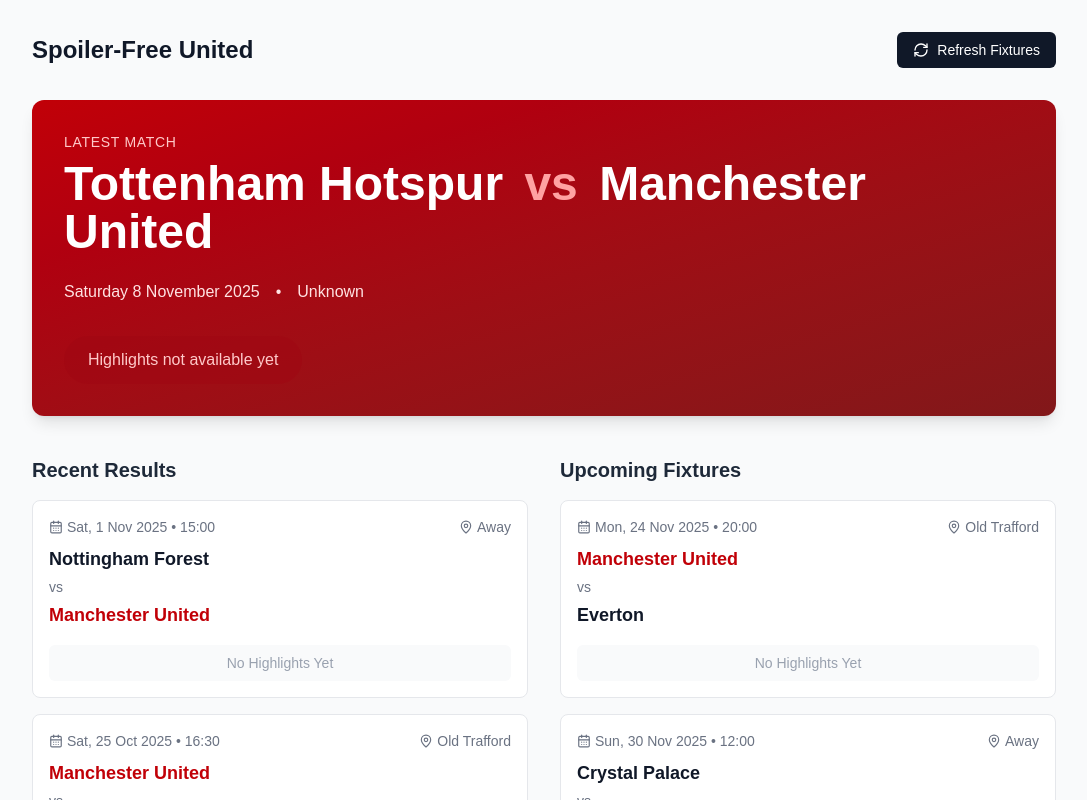
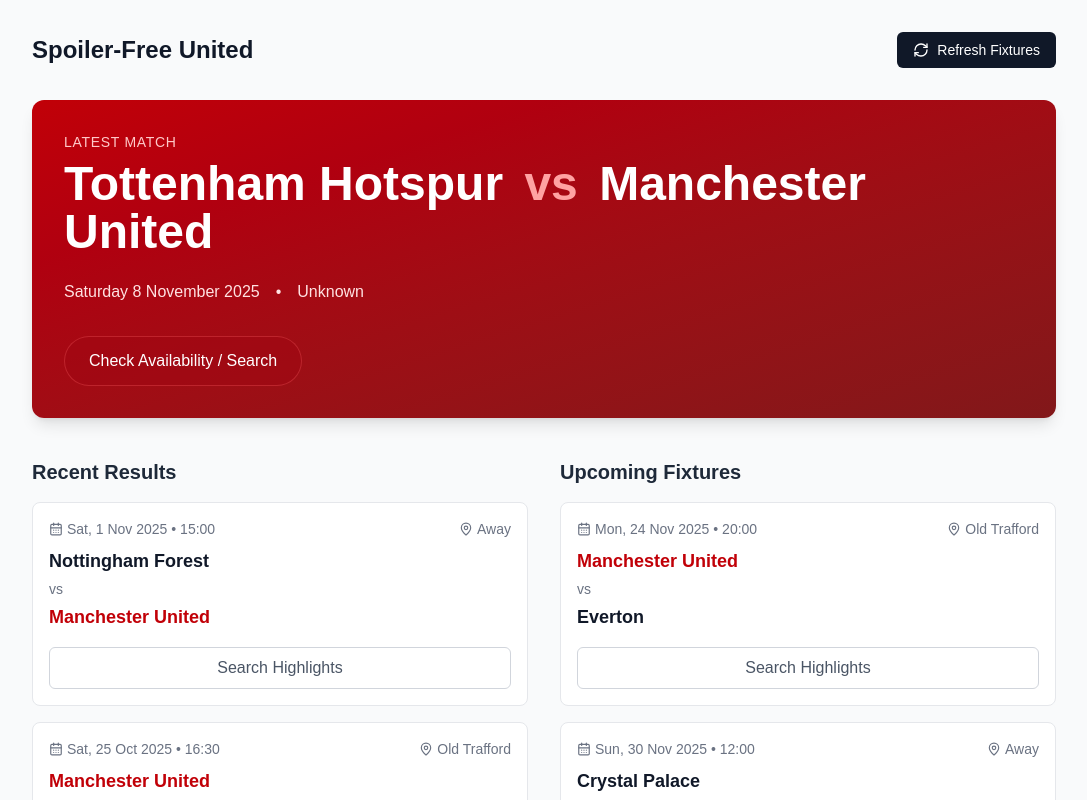
Before and after one commit to Qrysto/spoiler-free-highlights, a Next.js app: page / in a window 1280 px wide. Shown: the top 800 px of the page, without its empty margins (96-1183 px from the left). Built offline with nearby package versions, Linux system fonts and the light colour scheme; no server answers.

Commit message:
feat: implemented spoiler-free highlights app with hybrid fixture fetching and RSS video matching

```diff
--- a/components/HeroMatch.tsx
+++ b/components/HeroMatch.tsx
@@ -35,9 +35,12 @@
           Watch Highlights
         </Link>
       ) : (
-        <div className="inline-block bg-red-800/50 px-6 py-3 rounded-full text-red-200 font-medium">
-           Highlights not available yet
-        </div>
+        <Link
+          href={`/match/${fixture.id}`}
+          className="inline-flex items-center gap-2 bg-red-800/50 border border-red-400/30 text-white px-6 py-3 rounded-full font-medium hover:bg-red-800 transition-colors"
+        >
+           Check Availability / Search
+        </Link>
       )}
     </div>
   );
--- a/components/MatchCard.tsx
+++ b/components/MatchCard.tsx
@@ -48,9 +48,12 @@
           Watch Highlights
         </Link>
       ) : (
-        <div className="text-center py-2 text-gray-400 text-sm bg-gray-50 rounded-md">
-          No Highlights Yet
-        </div>
+        <Link
+          href={`/match/${fixture.id}`}
+          className="block w-full text-center border border-gray-300 hover:bg-gray-50 text-gray-600 py-2 rounded-md font-medium transition-colors"
+        >
+          Search Highlights
+        </Link>
       )}
     </div>
   );
```
